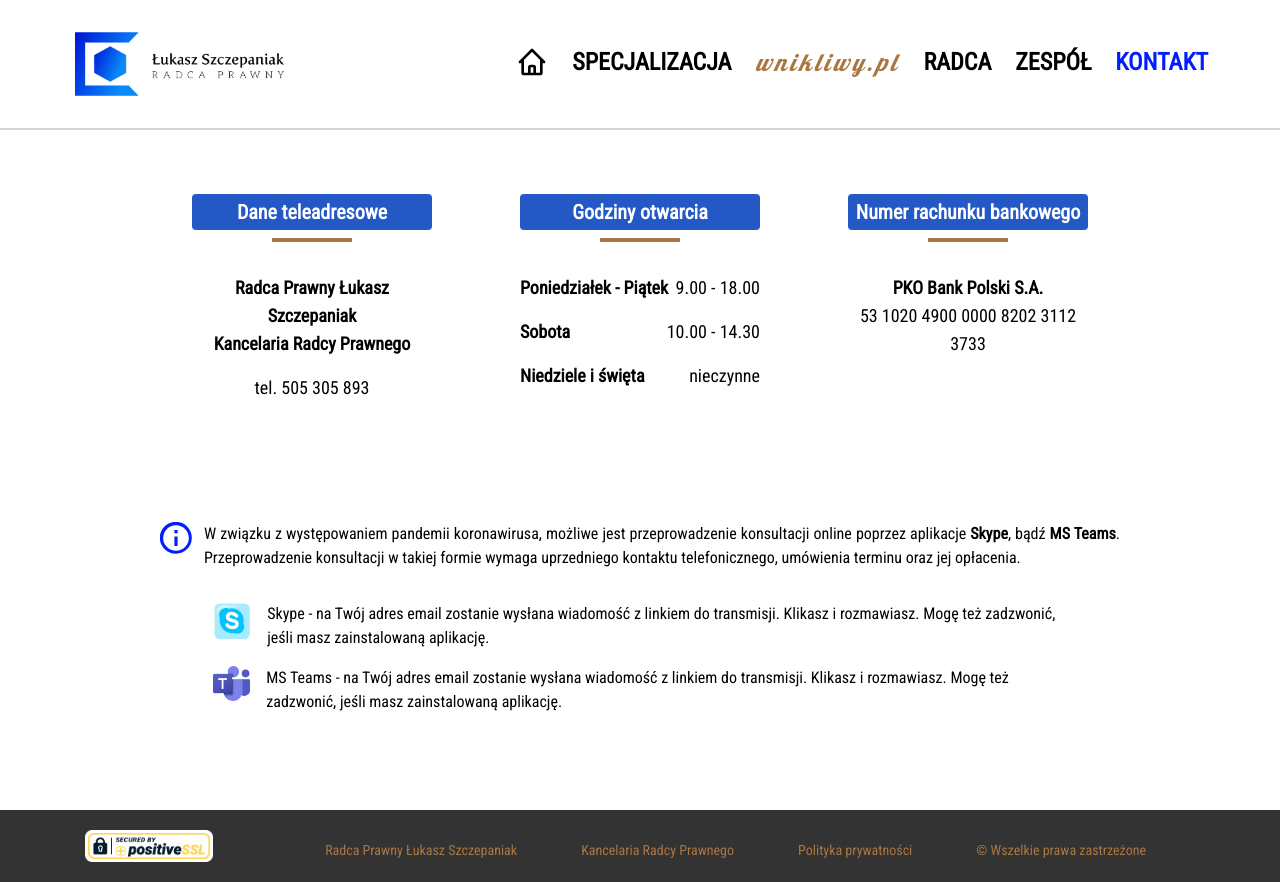
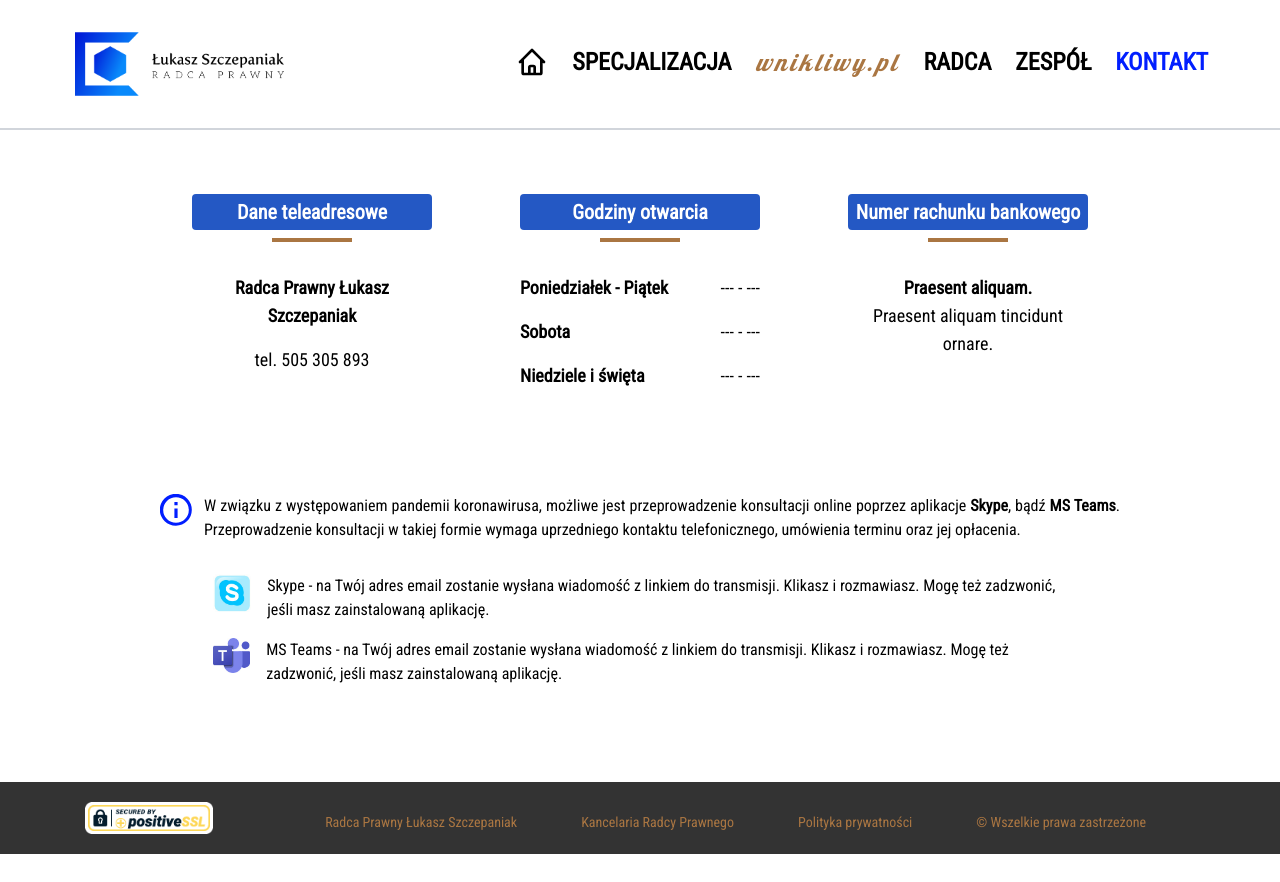
Before and after one commit to lukaszwebdev7/new-company, a Next.js app: page /kontakt in a window 1280 px wide. After the commit the page ends 854 px from the top, so only its background shows below. Built offline with nearby package versions, Linux system fonts and the light colour scheme.

Commit message:
termination

```diff
--- a/components/home_page/SectionTwo.js
+++ b/components/home_page/SectionTwo.js
@@ -13,7 +13,7 @@ const SectionTwo = () => {
 						<div className="h-1 w-1/4 divide-y border-b-2 mb-16 xl:mb-10 xxl:mb-20 border-coffee" />
 					</div>
 					<p className="mb-12 xl:mb-16 xxl:mb-24 lg:text-xl xl:text-2xl xxl:text-3xl">
-						Profesjonalna pomoc prawna dla klientów indywidualnych i przedsiębiorców.
+						Lorem ipsum dolor sit amet, consectetur adipiscing elit. Praesent aliquam tincidunt ornare.
 					</p>
 					<div className="flex justify-center">
 						<div className="flex flex-col bg-yellow-box py-4 px-3 rounded w-11/12 sm:w-3/4 lg:w-full xl:w-11/12 lg:mb-8">
--- a/pages/kontakt.js
+++ b/pages/kontakt.js
@@ -20,7 +20,7 @@ export default function Contact() {
                             <div className="flex justify-center mb-8"><span className="block h-1 w-20 bg-yellow-box"></span></div>
                             <ul className="text-center sm:text-base xl:text-lg">
                                 <li className="mt-4 font-bold">Radca Prawny Łukasz Szczepaniak</li>
-                                <li className="mb-4 font-bold">Kancelaria Radcy Prawnego</li>
+                                {/* <li className="mb-4 font-bold">Kancelaria Radcy Prawnego</li> */}
                                 <li className="mb-4"></li>
                                 <li className="mb-4"></li>
                                 <li className="mb-4">tel. 505 305 893</li>
@@ -33,15 +33,15 @@ export default function Contact() {
                             <div className="text-center sm:text-base xl:text-lg">
                                 <div className="flex flex-col sm:flex-row justify-between my-4">
                                     <p className="font-bold">Poniedziałek - Piątek</p>
-                                    <p>9.00 - 18.00</p>
+                                    <p>--- - ---</p>
                                 </div>
                                 <div className="flex flex-col sm:flex-row justify-between mb-4">
                                     <p className="font-bold">Sobota</p>
-                                    <p>10.00 - 14.30</p>
+                                    <p><p>--- - ---</p></p>
                                 </div>
                                 <div className="flex flex-col sm:flex-row justify-between">
                                     <p className="font-bold">Niedziele i święta</p>
-                                    <p>nieczynne</p>
+                                    <p>--- - ---</p>
                                 </div>
                             </div>
                         </div>
@@ -49,8 +49,8 @@ export default function Contact() {
                             <p className="text-center text-base xl:text-xl font-bold mb-2 text-white bg-lightblue py-1 rounded">Numer rachunku bankowego</p>
                             <div className="flex justify-center mb-8"><span className="block h-1 w-20 bg-yellow-box"></span></div>
                             <ul className="text-center sm:text-base xl:text-lg mt-4">
-                                <li className="font-bold">PKO Bank Polski S.A.</li>
-                                <li>53 1020 4900 0000 8202 3112 3733</li>
+                                <li className="font-bold">Praesent aliquam.</li>
+                                <li>Praesent aliquam tincidunt ornare.</li>
                             </ul>
                         </div>
                     </div>
--- a/pages/specjalizacja/majatkowe.js
+++ b/pages/specjalizacja/majatkowe.js
@@ -27,7 +27,7 @@ const CivilLaw = () => {
                         <div className="mb-2">
                             <img className="sm:rounded shadow-xl" src="/assets/img/dokument.jpg" alt="" />
                         </div>
-                        <div className="text-lg sm:text-xl xl:text-2xl font-bold uppercase bg-blue-bg text-white px-2 rounded tracking-wider">W tym zakresie zajmuję się</div>
+                        <div className="text-lg sm:text-xl xl:text-2xl font-bold uppercase bg-blue-bg text-white px-2 rounded tracking-wider">W tym zakresie zajmowałem się</div>
                         <div className="h-1 w-16 bg-yellow-box my-4"></div>
                         <ul className="text-lg xl:text-xl mb-10 tracking-wide ">
                             <li className="my-3 p-2 "><span className="text-blue-text">+ </span>prowadzeniem spraw związanych z zawieraniem i wykonaniem umów, w szczególności umów sprzedaży, umów o dzieło, umów o roboty budowlane, umów świadczenia usług, umów najmu, pożyczki</li>
@@ -47,7 +47,7 @@ const CivilLaw = () => {
                             <li className="my-2 p-2"><span className="text-blue-text">+ </span>prowadzeniem spraw dział spadku</li>
                             <li className="my-2 p-2"><span className="text-blue-text">+ </span>prowadzeniem spraw o zachowek</li>
                         </ul>
-                        <div style={{ fontFamily: "Roboto Condensed" }} className="text-lg xl:text-xl p-2 text-justify">Prowadzenie spraw obejmuje doradztwo, sporządzanie opinii prawnych, niezbędnych pism, w tym środków zaskarżenia i skarg kasacyjnych, zastępstwo przed sądem i organami władzy publicznej, pomoc przy pozyskiwaniu niezbędnych dokumentów i informacji.</div>
+                        <div style={{ fontFamily: "Roboto Condensed" }} className="text-lg xl:text-xl p-2 text-justify">Prowadzenie spraw obejmowało doradztwo, sporządzanie opinii prawnych, niezbędnych pism, w tym środków zaskarżenia i skarg kasacyjnych, zastępstwo przed sądem i organami władzy publicznej, pomoc przy pozyskiwaniu niezbędnych dokumentów i informacji.</div>
                     </div>
                 </div>
             </div>
--- a/pages/specjalizacja/przedsiebiorcy.js
+++ b/pages/specjalizacja/przedsiebiorcy.js
@@ -27,7 +27,7 @@ const Entrepreneurs = () => {
                         <div className="mb-2">
                             <img className="sm:rounded shadow-xl" src="/assets/img/pismo.jpg" alt="" />
                         </div>
-                        <div className="text-lg sm:text-xl xl:text-2xl font-bold uppercase bg-blue-bg text-white px-2 rounded tracking-wider">W tym zakresie zajmuję się</div>
+                        <div className="text-lg sm:text-xl xl:text-2xl font-bold uppercase bg-blue-bg text-white px-2 rounded tracking-wider">W tym zakresie zajmowałem się</div>
                         <div className="h-1 w-16 bg-yellow-box my-4"></div>
                         <ul className="text-lg xl:text-xl mb-10">
                             <li className="my-2 p-2 tracking-wide">udzielaniem wsparcia w wymienionych już obszarach, a ponadto, w ramach stałej bieżącej obsługi:</li>
--- a/pages/specjalizacja/rodzinne.js
+++ b/pages/specjalizacja/rodzinne.js
@@ -27,7 +27,7 @@ const FamilyLaw = () => {
                         <div className="mb-2">
                             <img className="sm:rounded shadow-xl" src="/assets/img/para.jpg" alt="" />
                         </div>
-                        <div className="text-lg sm:text-xl xl:text-2xl font-bold uppercase bg-blue-bg text-white px-2 rounded tracking-wider">W tym zakresie zajmuję się sprawami</div>
+                        <div className="text-lg sm:text-xl xl:text-2xl font-bold uppercase bg-blue-bg text-white px-2 rounded tracking-wider">W tym zakresie zajmowałem się sprawami</div>
                         <div className="h-1 w-16 bg-yellow-box my-4"></div>
                         <ul className="text-lg xl:text-xl mb-10">
                             <li className="my-2 p-2 tracking-wide"><span className="text-blue-text">+ </span>o rozwód</li>
--- a/pages/specjalizacja/spolki.js
+++ b/pages/specjalizacja/spolki.js
@@ -27,7 +27,7 @@ const CommercialLaw = () => {
                         <div className="mb-2">
                             <img className="sm:rounded shadow-xl" src="/assets/img/spolki.jpg" alt="" />
                         </div>
-                        <div className="text-lg sm:text-xl xl:text-2xl font-bold uppercase bg-blue-bg text-white px-2 rounded tracking-wider">W tym zakresie zajmuję się</div>
+                        <div className="text-lg sm:text-xl xl:text-2xl font-bold uppercase bg-blue-bg text-white px-2 rounded tracking-wider">W tym zakresie zajmowałem się</div>
                         <div className="h-1 w-16 bg-yellow-box my-4"></div>
                         <ul className="text-lg xl:text-xl mb-10">
                             <li className="my-2 p-2 tracking-wide"><span className="text-blue-text">+ </span>sporządzaniem umów spółek osobowych i kapitałowych oraz wszelkich dokumentów korporacyjnych i rejestrowych niezbędnych do utworzenia spółki</li>
--- a/pages/specjalizacja/umowyit.js
+++ b/pages/specjalizacja/umowyit.js
@@ -27,7 +27,7 @@ const ITagreements = () => {
                         <div className="mb-2">
                             <img className="sm:rounded shadow-xl" src="/assets/img/binary.jpg" alt="" />
                         </div>
-                        <div className="text-lg sm:text-xxl xl:text-2xl font-bold uppercase bg-blue-bg text-white px-2 rounded tracking-wider">W tym zakresie zajmuję się</div>
+                        <div className="text-lg sm:text-xxl xl:text-2xl font-bold uppercase bg-blue-bg text-white px-2 rounded tracking-wider">W tym zakresie zajmowałem się</div>
                         <div className="h-1 w-16 bg-yellow-box my-4"></div>
                         <ul className="text-lg xl:text-xl mb-10 tracking-wide">
                             <li className="my-2 p-2"><span className="text-blue-text">+ </span>analizą i opracowaniem umów z zakresu dostawy sprzętu komputerowego i oprogramowania w ramach zamówień publicznych</li>
--- a/pages/wspolpraca.js
+++ b/pages/wspolpraca.js
@@ -22,7 +22,7 @@ export default function Cooperation() {
                                     <img src="/assets/img/hands.jpg" alt="zdjęcie-hands" className="rounded" />
                                 </div>
                                 <div style={{ fontFamily: "Roboto Condensed" }} className="sm:mt-6 xl:mt-16 mb-4 xl:mb-10 text-base xl:text-xl text-justify">
-                                    Dla zapewienia jak najwyższego poziomu świadczonych usług współpracuję z zespołem znakomitych prawników, specjalistów z zakresu prawa cywilnego, handlowego, gospodarczego i rodzinnego, a także specjalistami z zakresu szacowania wartości nieruchomości, budownictwa i geodezji, branży IT i bankowości. W szybko zmieniającym się otoczeniu prawnym znaczenie ma bowiem nie tylko możliwość sięgnięcia do instytucji prawa, ale także możliwość połączenia wiedzy prawniczej z niezbędnym zakresem informacji branżowych.
+                                Lorem ipsum dolor sit amet, consectetur adipiscing elit. Praesent aliquam tincidunt ornare. In libero erat, iaculis sit amet sem vitae, interdum convallis erat. Vestibulum sed nisi in ante ultrices sagittis. Mauris mollis justo eget ante vehicula aliquam. Praesent laoreet condimentum lectus, vel tempor magna dictum quis. Aliquam accumsan rutrum ullamcorper. Maecenas ac lacus posuere, bibendum nulla eget, aliquet justo.Donec id sem vitae ipsum condimentum fringilla. Praesent quis orci sodales, scelerisque lacus at, aliquam justo.
                                 </div>
                             </div>
                             <div className="hidden sm:block sm:w-7/12 xl:w-8/12 mb-10 ml-20 mt-10">
```
Also changed, not shown: pages/radca.js (+9 -9 lines), pages/specjalizacja.js (+4 -4 lines).
